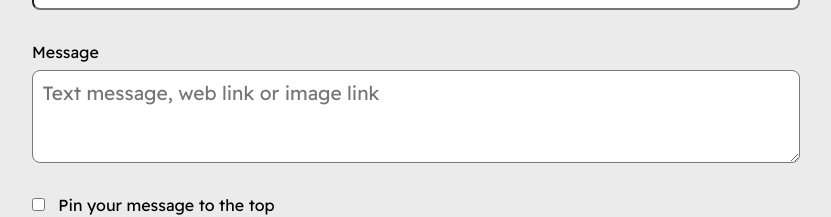
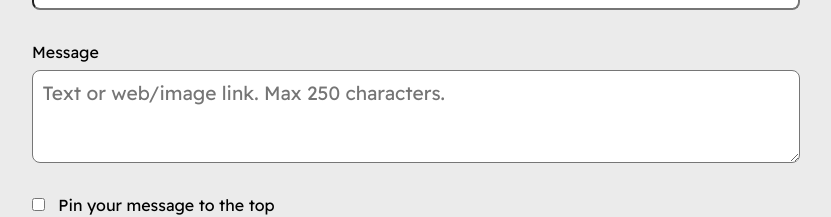
Before and after one commit to marcusbillman/te4-bulletin-board, a Vue app in the folder client/: page / in a window 1280 px wide. Shown: the part 169-386 px from the top of the page, without its empty margins (224-1055 px from the left). Built offline with nearby package versions, Linux system fonts and the light colour scheme.

Commit message:
✨ Add message validation and error messages

```diff
--- a/client/src/views/SendPage.vue
+++ b/client/src/views/SendPage.vue
@@ -22,14 +22,18 @@ async function handleSubmit(event) {
     author: messageAuthor.value,
   };
 
-  await fetch(`//${serverAddress}:1234/api/v1/messages`, {
+  const response = await fetch(`//${serverAddress}:1234/api/v1/messages`, {
     method: 'POST',
     headers: {
       'Content-Type': 'application/json',
     },
     body: JSON.stringify(message),
   });
-
+  const data = await response.json();
+  if (response.status >= 400 && response.status < 600) {
+    alert(data.error);
+    return;
+  }
   messageBodyRaw.value = '';
   messagePinned.value = false;
 }
@@ -58,7 +62,8 @@ async function handleSubmit(event) {
             name="body"
             id="messageBody"
             rows="3"
-            placeholder="Text message, web link or image link"
+            placeholder="Text or web/image link. Max 250 characters."
+            maxlength="250"
           ></textarea>
         </div>
         <div>
```
Also changed, not shown: 1 other file (tests, documents, lock files or other folders).
